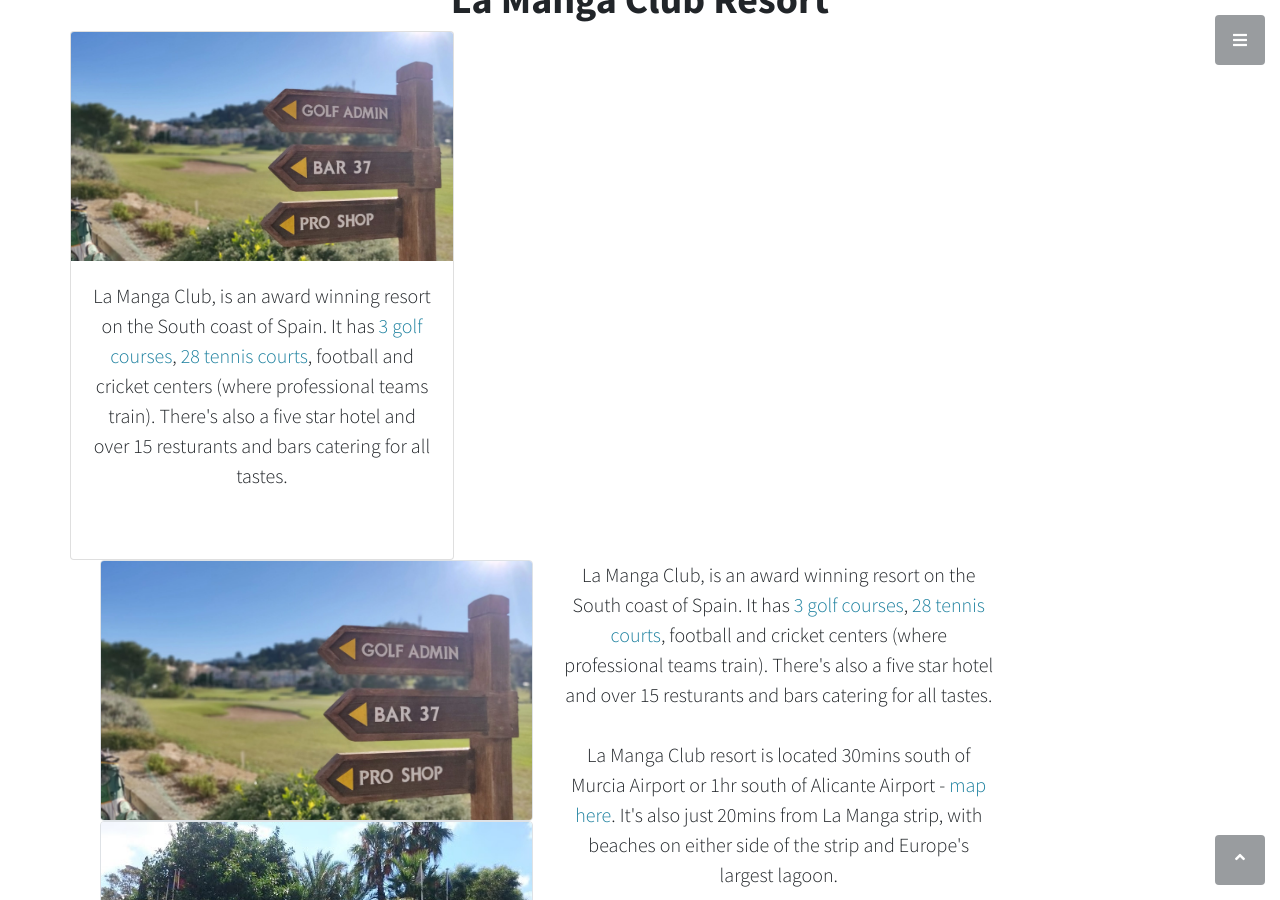
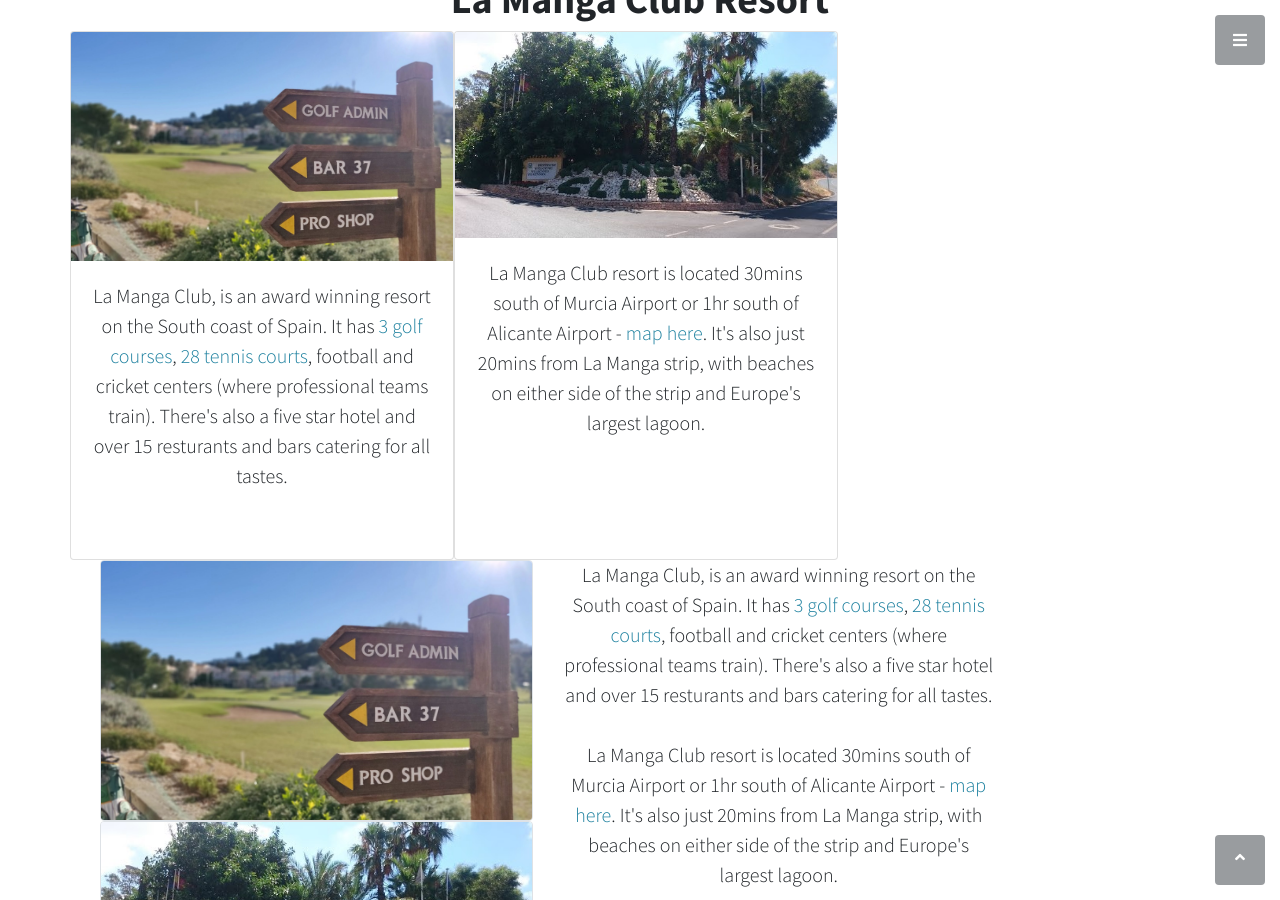
Before and after one commit to richsteer/richsteer.github.io, a Jekyll site: the page built from index.html, in a window 1280 px wide and 900 px high, scrolled down 1485 px. Built offline with Jekyll 4.4.1, drawn with Linux system fonts in a browser that asks for light colours.

Commit message:
Update index.html

```diff
--- a/index.html
+++ b/index.html
@@ -33,8 +33,15 @@
               </div>
             </div>
 
-
-        </div>
+            <div class="card" style="width: 24rem;">
+                  <img src="assets/img/la-manga-club-entrance.jpg" class="card-img-top" alt="..">
+                  <div class="card-body">
+                    <!--<h5 class="card-title">Card title</h5>-->
+                    <p class="lead mb-5">La Manga Club resort is located 30mins south of Murcia Airport or 1hr south of Alicante Airport - <a href="https://www.google.com/maps/d/u/0/viewer?mid=1lR8X0Qyc4FyXacJDxlL8zABByG2B60hH&ll=37.950088287219096%2C-0.8456935500000107&z=10" class="link-primary" target="_blank">map here</a>. It's also just 20mins from La Manga strip, with beaches on either side of the strip and Europe's largest lagoon.</p>
+                    <!--<a href="#" class="btn btn-primary">Go somewhere</a>-->
+                  </div>
+                </div>
+             </div>
 
         <div class="row mx-auto">
             <p class="lead mb-5 col-lg-5">
```
